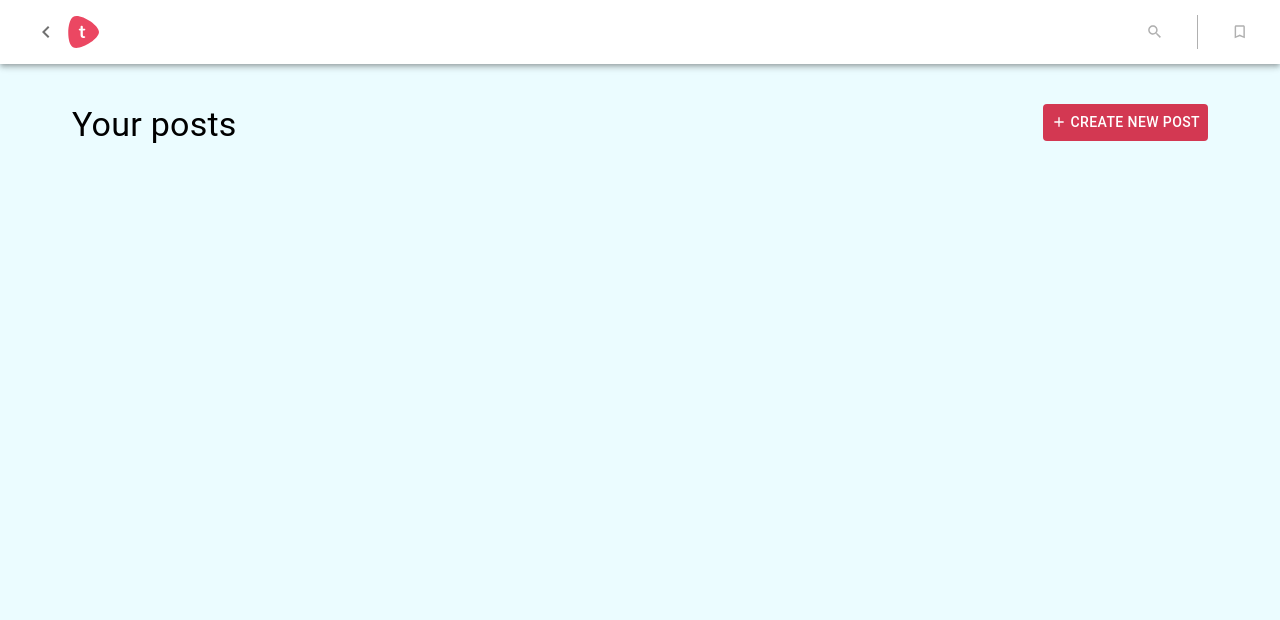
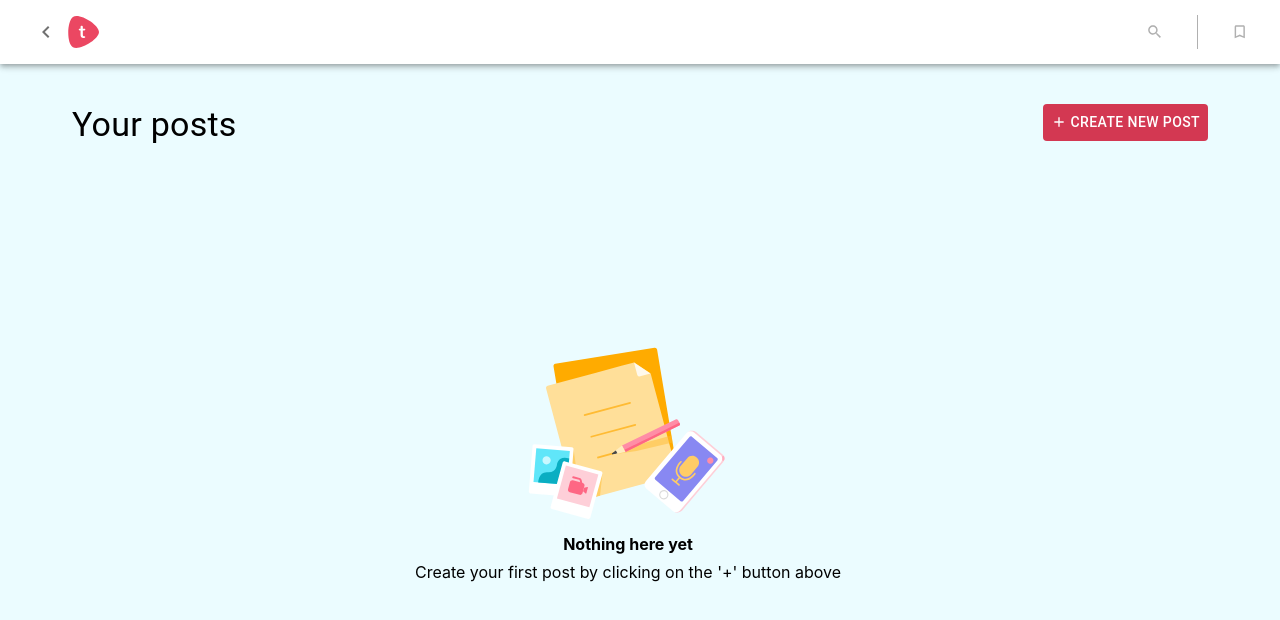
Before and after one commit to Crazysomesh/toddle-app, a React (Create React App) app: page /board/1 in a window 1280 px wide. Shown: the top 620 px of the page. Built offline with nearby package versions, Linux system fonts and the light colour scheme.

Commit message:
Fixed linting

```diff
--- a/package.json
+++ b/package.json
@@ -55,6 +55,8 @@
     "eslint-plugin-jsx-a11y": "^6.7.0",
     "eslint-plugin-prettier": "^4.2.1",
     "eslint-plugin-react": "^7.32.0",
-    "eslint-plugin-react-hooks": "^4.6.0"
+    "eslint-plugin-react-hooks": "^4.6.0",
+    "eslint-plugin-unused-imports": "^2.0.0",
+    "prettier": "^2.8.3"
   }
 }
--- a/src/components/Header.js
+++ b/src/components/Header.js
@@ -9,7 +9,7 @@ import {
   Button,
 } from '@mui/material';
 import { styled } from '@mui/material/styles';
-import React, { useState } from 'react';
+import React from 'react';
 
 import toddleIcon from '../assets/images/toddle-logo.svg';
 
@@ -68,7 +68,7 @@ const Header = ({ newBoard, filterBoards }) => {
   const handleSearch = (e) => {
     const str = e?.target?.value || '';
     filterBoards(str.trim());
-  }
+  };
 
   return (
     <Box sx={{ flexGrow: 1 }}>
@@ -110,6 +110,6 @@ const Header = ({ newBoard, filterBoards }) => {
       </StyledAppBar>
     </Box>
   );
-}
+};
 
 export default Header;
--- a/src/components/PostPopup.js
+++ b/src/components/PostPopup.js
@@ -1,19 +1,10 @@
+import CancelIcon from '@mui/icons-material/Cancel';
+import CropOriginalIcon from '@mui/icons-material/CropOriginal';
+import { Box, TextField, Button, Typography } from '@mui/material';
+import { styled } from '@mui/material/styles';
 import React, { useEffect, useState } from 'react';
+
 import Popup from './Popup';
-import {
-  Box,
-  Dialog,
-  DialogTitle,
-  DialogContent,
-  TextField,
-  Button,
-	Typography
-} from '@mui/material';
-import MoreVertIcon from '@mui/icons-material/MoreVert';
-import { styled } from '@mui/material/styles';
-import IconButton, { IconButtonProps } from '@mui/material/IconButton';
-import CropOriginalIcon from '@mui/icons-material/CropOriginal';
-import CancelIcon from '@mui/icons-material/Cancel';
 
 const PlaceAroundInput = styled('div')(({ theme }) => ({
   position: 'relative',
@@ -22,7 +13,7 @@ const PlaceAroundInput = styled('div')(({ theme }) => ({
     borderColor: '#EB4761',
   },
   marginRight: theme.spacing(10),
-	width: '100%'
+  width: '100%',
 }));
 
 const StyledTextField = styled(TextField)(({ theme }) => ({
@@ -36,7 +27,7 @@ const StyledTextField = styled(TextField)(({ theme }) => ({
 }));
 
 const ImageWrapper = styled(Box)(({ theme }) => ({
-	marginTop: theme.spacing(2)
+  marginTop: theme.spacing(2),
 }));
 
 const CancelButton = styled(CancelIcon)(({ theme }) => ({
@@ -44,7 +35,7 @@ const CancelButton = styled(CancelIcon)(({ theme }) => ({
   top: theme.spacing(-1.25),
   right: theme.spacing(-1.75),
   cursor: 'pointer',
-    color: '#D33852'
+  color: '#D33852',
 }));
 
 const ImageUploader = styled(Button)(({ theme }) => ({
@@ -59,7 +50,7 @@ const ImageUploader = styled(Button)(({ theme }) => ({
   justifyContent: 'space-between',
   '&:hover': {
     borderColor: '#000000',
-	}
+  },
 }));
 
 const DescriptionField = styled(StyledTextField)(({ theme }) => ({
@@ -72,8 +63,8 @@ const DescriptionField = styled(StyledTextField)(({ theme }) => ({
 
 const ImageContainer = styled(Box)(() => ({
   position: 'relative',
-  width: '50%'
-}))
+  width: '50%',
+}));
 
 const PostPopup = ({ open, closePopup, savePost, post, editPostSave }) => {
   const [subject, setSubject] = useState('');
@@ -92,22 +83,18 @@ const PostPopup = ({ open, closePopup, savePost, post, editPostSave }) => {
     const file = e.target.files[0];
     const reader = new FileReader();
     reader.readAsDataURL(file);
-		reader.onloadend = () => setImage(reader.result);;
+    reader.onloadend = () => setImage(reader.result);
     setImage(file);
-	}
+  };
 
   const handlePostSave = () => {
-    if (post) {
+    if (post?.id) {
       post.title = subject;
       post.description = description;
       post.image = image;
       editPostSave(post);
     } else {
-      savePost(
-        subject,
-        description,
-        image
-      );
+      savePost(subject, description, image);
     }
   };
 
@@ -118,14 +105,16 @@ const PostPopup = ({ open, closePopup, savePost, post, editPostSave }) => {
   return (
     <Popup
       open={open}
-      title='Create a post'
-      helperText='Write something for your post'
-      actionButtonText={!post ? 'Publish' : 'Update'}
+      title="Create a post"
+      helperText="Write something for your post"
+      actionButtonText={'Publish'}
       closePopup={closePopup}
       actionButtonHandler={handlePostSave}
       content={
         <>
-          <Typography variant='h6' fontWeight='600'>Subject</Typography>
+          <Typography variant="h6" fontWeight="600">
+            Subject
+          </Typography>
           <PlaceAroundInput>
             <StyledTextField
               placeholder="Post title"
@@ -134,34 +123,39 @@ const PostPopup = ({ open, closePopup, savePost, post, editPostSave }) => {
             />
           </PlaceAroundInput>
           <ImageWrapper>
-            {
-              image ? (
+            {image ? (
               <ImageContainer>
-                  <img src={image} style={{ width: '100%',
+                <img
+                  src={image}
+                  style={{
+                    width: '100%',
                     display: 'block',
-  objectFit: 'cover'}} />
-                <CancelButton onClick={deleteImage}/>
+                    objectFit: 'cover',
+                  }}
+                />
+                <CancelButton onClick={deleteImage} />
               </ImageContainer>
             ) : (
               <>
                 <input
                   accept="image/*"
-                    style={{ display: 'none'}}
+                  style={{ display: 'none' }}
                   id="contained-button-file"
                   type="file"
                   onChange={addImage}
                 />
                 <label htmlFor="contained-button-file">
-                    <ImageUploader component="span" variant='outlined' >
+                  <ImageUploader component="span" variant="outlined">
                     <CropOriginalIcon /> Add your image
                   </ImageUploader>
                 </label>
               </>
-              )
-            }
+            )}
           </ImageWrapper>
-          <hr style={{ margin: '30px 0px'}}/>
-          <Typography variant='h6' fontWeight='600'>What's on your mind?</Typography>
+          <hr style={{ margin: '30px 0px' }} />
+          <Typography variant="h6" fontWeight="600">
+            What&apos;s on your mind?
+          </Typography>
           <PlaceAroundInput>
             <DescriptionField
               placeholder="Type here"
@@ -173,7 +167,7 @@ const PostPopup = ({ open, closePopup, savePost, post, editPostSave }) => {
         </>
       }
     />
-	)
+  );
 };
 
 export default PostPopup;
--- a/src/pages/Board.js
+++ b/src/pages/Board.js
@@ -1,17 +1,11 @@
+import AddIcon from '@mui/icons-material/Add';
+import { Box, Button, Grid, Typography } from '@mui/material';
+import { styled } from '@mui/material/styles';
 import React, { useEffect, useState } from 'react';
 import { useParams } from 'react-router-dom';
-import AddIcon from '@mui/icons-material/Add';
-import { styled } from '@mui/material/styles';
-import {
-  Box,
-  Button,
-  Grid,
-  Menu,
-  MenuItem,
-  Typography,
-} from '@mui/material';
 import { v4 as uuidv4 } from 'uuid';
 
+import emptyState from '../assets/images/emptyState.svg';
 import BoardHeader from '../components/BoardHeader';
 import Post from '../components/Post';
 import PostPopup from '../components/PostPopup';
@@ -36,46 +30,48 @@ const Board = () => {
   useEffect(() => {
     const boards = JSON.parse(localStorage.getItem('boards'));
     if (boards) {
-      const currentBoard = boards.find(b => b.id === id);
+      const currentBoard = boards.find((b) => b.id === id);
       if (currentBoard) {
-        setBoard({...currentBoard});
-        setFilteredPosts([...currentBoard.posts])
+        setBoard({ ...currentBoard });
+        setFilteredPosts([...currentBoard.posts]);
       }
     }
   }, [id]);
 
   const editPost = (post) => {
     setPostPopup(true);
-    setPostSelected({...post});
+    setPostSelected({ ...post });
   };
 
   const togglePostBookmark = (postId) => {
     const boards = JSON.parse(localStorage.getItem('boards'));
-    const index = boards.findIndex(p => p.id === id);
+    const index = boards.findIndex((p) => p.id === id);
     boards[index].posts.forEach((p) => {
-      if (p.id === postId) p.isBookMarked = !Boolean(p.isBookMarked);
+      if (p.id === postId) p.isBookMarked = !p.isBookMarked;
     });
-    setBoard({...boards[index]});
+    setBoard({ ...boards[index] });
     localStorage.setItem('boards', JSON.stringify(boards));
   };
 
   const deletePost = () => {
     const newPostslist = board.posts.filter((p) => p.id !== postIdToEdit);
     const boards = JSON.parse(localStorage.getItem('boards'));
-    const index = boards.findIndex(p => p.id === id);
+    const index = boards.findIndex((p) => p.id === id);
     boards[index].posts = [...newPostslist];
-    setBoard({...boards[index]});
+    setBoard({ ...boards[index] });
     localStorage.setItem('boards', JSON.stringify(boards));
   };
 
   const editPostSave = (post) => {
     const boards = JSON.parse(localStorage.getItem('boards'));
-    const currentBoardIndex = boards.findIndex(p => p.id === id);
-    const currentBoard = {...boards[currentBoardIndex]};
-    const currentPostIndex = currentBoard.posts.findIndex(p => p.id === post.id);
-    currentBoard.posts[currentPostIndex] = {...post};
-    boards[currentBoardIndex] = {...currentBoard};
-    setBoard({...boards[currentBoardIndex]});
+    const currentBoardIndex = boards.findIndex((p) => p.id === id);
+    const currentBoard = { ...boards[currentBoardIndex] };
+    const currentPostIndex = currentBoard.posts.findIndex(
+      (p) => p.id === post.id
+    );
+    currentBoard.posts[currentPostIndex] = { ...post };
+    boards[currentBoardIndex] = { ...currentBoard };
+    setBoard({ ...boards[currentBoardIndex] });
     localStorage.setItem('boards', JSON.stringify([...boards]));
     setPostPopup(false);
   };
@@ -84,20 +80,20 @@ const Board = () => {
     const postId = uuidv4();
     const boards = JSON.parse(localStorage.getItem('boards'));
     if (boards) {
-      const index = boards.findIndex(p => p.id === id);
+      const index = boards.findIndex((p) => p.id === id);
       if (index > -1) {
-        const currentBoard = {...boards[index]};
+        const currentBoard = { ...boards[index] };
         const post = {
           id: postId,
           title,
           image,
           description,
           timestamp: new Date().toDateString(),
-          likes: 0
-        }
+          likes: 0,
+        };
         currentBoard.posts.push(post);
         boards[index] = currentBoard;
-        setBoard({...currentBoard});
+        setBoard({ ...currentBoard });
         localStorage.setItem('boards', JSON.stringify(boards));
         setPostPopup(false);
       }
@@ -105,9 +101,14 @@ const Board = () => {
   };
 
   const filterPosts = (str) => {
-    let filteredData = [...board?.posts]
-    if (str) filteredData = filteredData.filter((p) => p.title.toLowerCase().includes(str.toLowerCase()));
-    if (showBookMarked) filteredData = filteredData.filter((p) => p.isBookMarked);
+    const posts = board?.posts ? board.posts : [];
+    let filteredData = [...posts];
+    if (str)
+      filteredData = filteredData.filter((p) =>
+        p.title.toLowerCase().includes(str.toLowerCase())
+      );
+    if (showBookMarked)
+      filteredData = filteredData.filter((p) => p.isBookMarked);
     setFilteredPosts([...filteredData]);
   };
 
@@ -118,28 +119,38 @@ const Board = () => {
   const handleLikeClick = (postId) => {
     const boards = JSON.parse(localStorage.getItem('boards'));
     if (boards) {
-      const currentBoardIndex = boards.findIndex(b => b.id === id);
+      const currentBoardIndex = boards.findIndex((b) => b.id === id);
       if (currentBoardIndex > -1) {
-        const currentPostIndex = boards[currentBoardIndex].posts.findIndex(p => p.id === postId);
+        const currentPostIndex = boards[currentBoardIndex].posts.findIndex(
+          (p) => p.id === postId
+        );
         if (currentPostIndex > -1) {
-          const currentPost = {...boards[currentBoardIndex].posts[currentPostIndex]};
+          const currentPost = {
+            ...boards[currentBoardIndex].posts[currentPostIndex],
+          };
           currentPost.likes = currentPost.likes + 1;
-          boards[currentBoardIndex].posts[currentPostIndex] = {...currentPost};
+          boards[currentBoardIndex].posts[currentPostIndex] = {
+            ...currentPost,
+          };
           localStorage.setItem('boards', JSON.stringify(boards));
-          setBoard({...boards[currentBoardIndex]});
+          setBoard({ ...boards[currentBoardIndex] });
         }
       }
     }
   };
 
-
   return (
     <Box sx={{ backgroundColor: '#EBFCFF', height: '100vh' }}>
-      <BoardHeader board={board} filterPosts={filterPosts} showBookMarked={showBookMarked} setShowBookMarked={setShowBookMarked} />
-      <Box sx={{ margin: '40px 72px 0px' }}>
-        <Grid container justifyContent='space-between'>
+      <BoardHeader
+        board={board}
+        filterPosts={filterPosts}
+        showBookMarked={showBookMarked}
+        setShowBookMarked={setShowBookMarked}
+      />
+      <Box sx={{ margin: '40px 72px 0px', height: 'calc(100% - 130px)' }}>
+        <Grid container justifyContent="space-between">
           <Grid item>
-            <Typography variant='h4'>Your posts</Typography>
+            <Typography variant="h4">Your posts</Typography>
           </Grid>
           <Grid item>
             <CreateButton onClick={() => setPostPopup(true)}>
@@ -155,8 +166,8 @@ const Board = () => {
             </CreateButton>
           </Grid>
         </Grid>
-        <Grid container spacing={2}>
-          {filteredPosts.map(post => (
+        <Grid container spacing={2} sx={{ height: '100%' }}>
+          {filteredPosts.map((post) => (
             <Grid item xs={4} key={`${post.id}-container`}>
               <Post
                 key={post.id}
@@ -169,9 +180,36 @@ const Board = () => {
               />
             </Grid>
           ))}
+          {filteredPosts.length === 0 && (
+            <Grid
+              container
+              spacing={1}
+              sx={{ width: '100%', height: '100%' }}
+              direction="column"
+              justifyContent="center"
+              alignItems="center"
+            >
+              <Grid item>
+                <img src={emptyState} alt="emptyState" />
+              </Grid>
+              <Grid item>
+                <b>Nothing here yet</b>
+              </Grid>
+              <Grid item>
+                Create your first post by clicking on the &apos;+&apos; button
+                above
+              </Grid>
+            </Grid>
+          )}
         </Grid>
       </Box>
-      <PostPopup open={postPopup} closePopup={() => setPostPopup(false)} savePost={savePost} post={postSelected} editPostSave={editPostSave} />
+      <PostPopup
+        open={postPopup}
+        closePopup={() => setPostPopup(false)}
+        savePost={savePost}
+        post={postSelected}
+        editPostSave={editPostSave}
+      />
     </Box>
   );
 };
--- a/src/router.js
+++ b/src/router.js
@@ -1,9 +1,9 @@
 import React from 'react';
 import { createBrowserRouter } from 'react-router-dom';
 
+import Board from './pages/Board';
 import Dashboard from './pages/Dashboard';
 import ErrorPage from './pages/NotFound';
-import Board from './pages/Board';
 
 export default createBrowserRouter([
   {
@@ -18,5 +18,5 @@ export default createBrowserRouter([
   {
     path: '/board/:id',
     element: <Board />,
-  }
+  },
 ]);
```
Also changed, not shown: src/components/BoardHeader.js (+34 -25 lines), src/components/BoardPopup.js (+16 -22 lines), src/components/Popup.js (+35 -15 lines), src/components/Post.js (+34 -38 lines), src/pages/Dashboard.js (+28 -36 lines), src/utils/constants.js (+7 -5 lines), .eslintrc.json, src/assets/images/emptyState.svg (added), 1 other file (tests, documents, lock files or other folders). Lines whose indentation alone changed are shown as unchanged.
